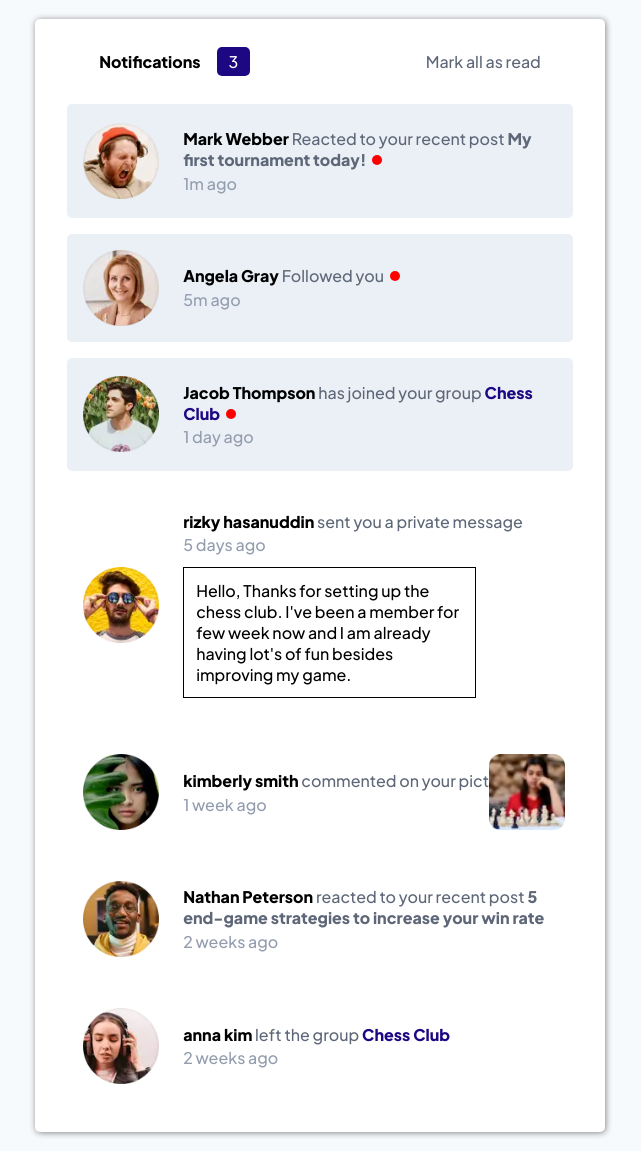
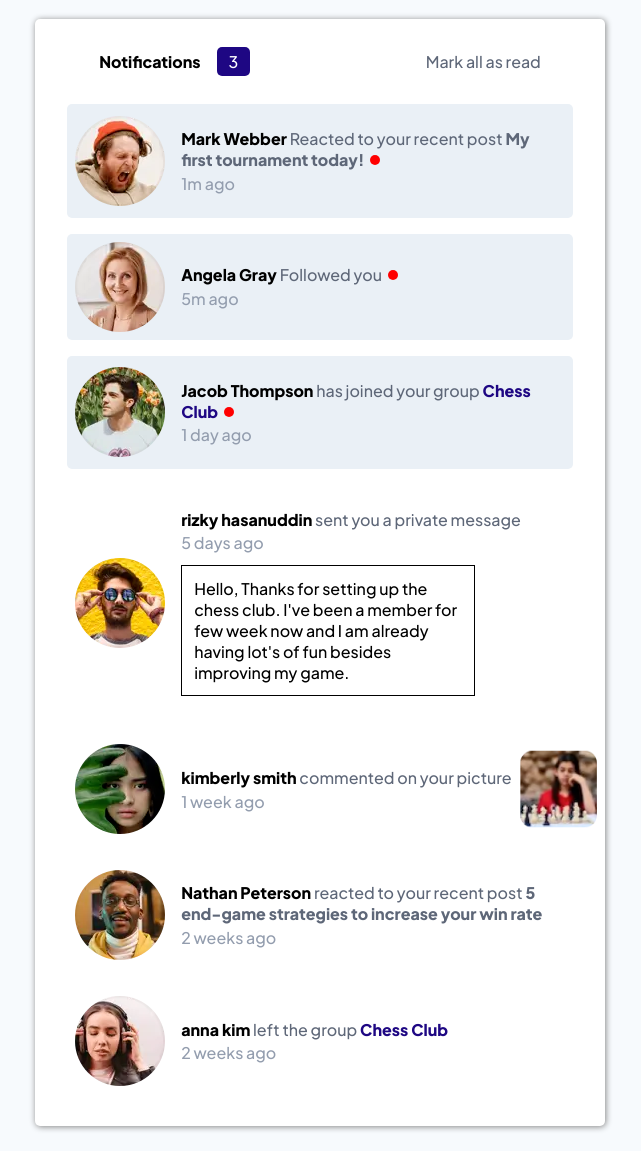
Before and after one commit to preetamvarun/Notifications-Page, a React (Create React App) app: page / in a window 768 px wide. Shown: the whole page, without its empty margins (64-705 px from the left). Built offline with nearby package versions, Linux system fonts and the light colour scheme.

Commit message:
fixed chess image issue on different screens

```diff
--- a/src/Recentnots.css
+++ b/src/Recentnots.css
@@ -16,17 +16,8 @@
 
 .chessImage{
     position : absolute;
-    right : 0;
-    margin-right : 2rem;
+    right : 10%;
 }
-
-.Recentnots img{
-    height : 4.75rem;
-    width : 4.75rem;
-    margin : .5rem;
-}
-
-
 
 .Recentnots:hover{
     cursor : pointer;
@@ -76,10 +67,37 @@
     .Recentnots > div p:nth-child(3){
         width : 100%;
     }
+    .profilePic{
+        scale: .75;
+    }
+    .chessImage {
+        right : 0;
+        scale : .65;
+        transform: translate(50%,40%);
+    }
 }
 
-@media (min-width : 400px) and (max-width : 540px){
+@media (min-width : 401px) and (max-width : 540px){
     .Recentnots > div p:nth-child(3){
         width : 100%;
     }
+    .chessImage {
+        right : 0;
+        scale : .65;
+        transform: translateX(25%);
+    }
 }
+
+@media (min-width : 540px) and (max-width : 768px){
+    .chessImage{
+        transform: translate(70%,50%);
+    }
+}
+
+@media (min-width : 768px) and (max-width : 900px){
+    .chessImage{
+        right : 0;
+        scale : .85;
+        transform : translateX(40%);
+    }
+}
--- a/src/Recentnots.js
+++ b/src/Recentnots.js
@@ -18,7 +18,7 @@ class Recentnots extends Component{
             <div className = 'Recentnots'
                 style = {{backgroundColor : this.props.bckColor}}
                 onClick = {this.props.stateful ?  this.handleClick : undefined}>
-                <img src = {require(`./images/avatar-${this.props.path}_png.png`)} alt = {this.props.name}/>
+                <img src = {require(`./images/avatar-${this.props.path}_png.png`)} alt = {this.props.name} className = 'profilePic'/>
                 <div>
                     <p className = {this.props.bckColor === 'white' ? null : 'First'}>
                         <b style = {{color : 'black', fontWeight : '800px'}}>{this.props.name}</b>
```
